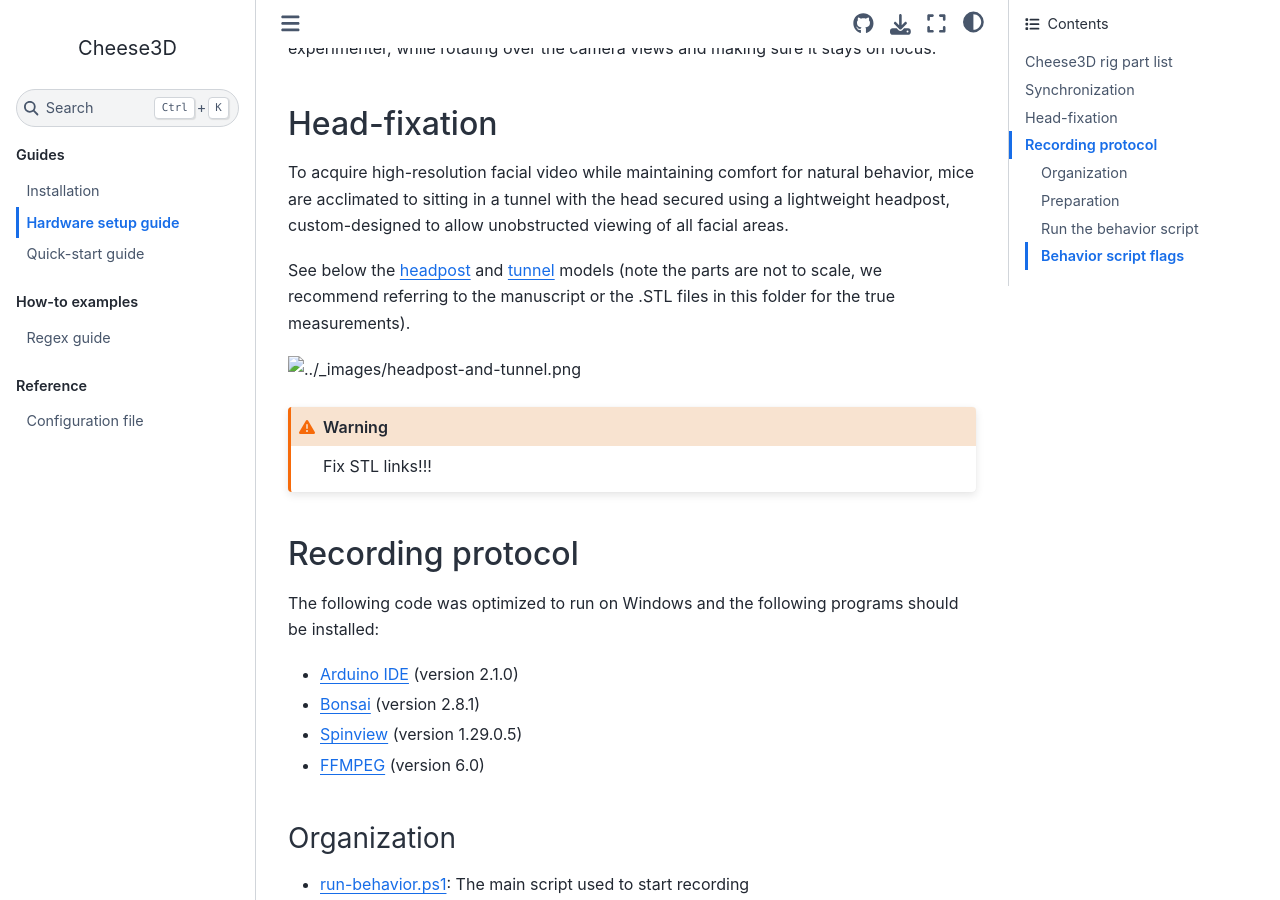
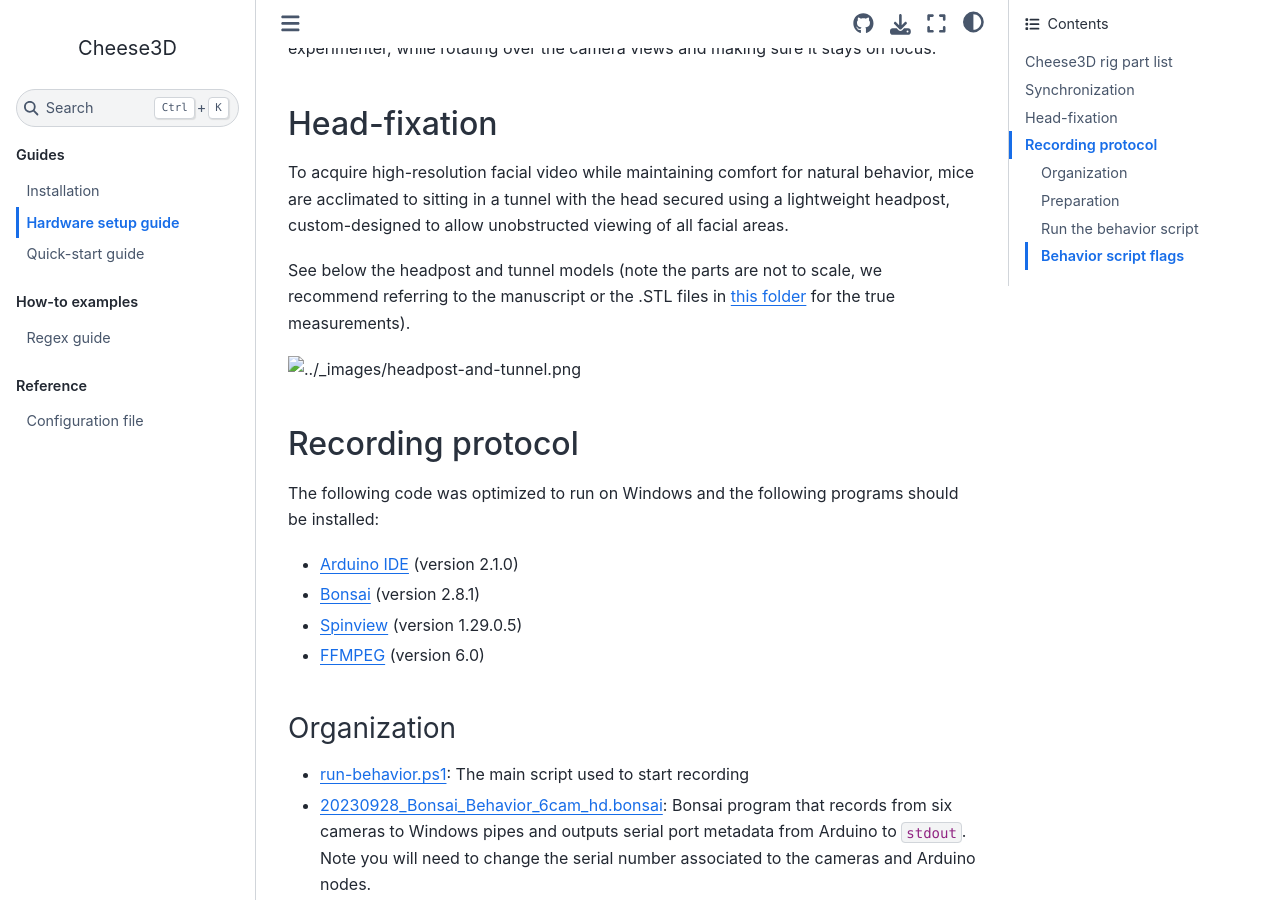
Before and after one commit to Hou-Lab-CSHL/cheese3d, a Sphinx documentation site: the page built from docs/source/guides/hardware.rst, in a window 1280 px wide and 900 px high, scrolled down 3169 px. Built offline with Sphinx 7.4.7 and the Sphinx Book theme 1.1.4, drawn with Linux system fonts in a browser that asks for light colours.

Commit message:
Add more hardware information to docs

```diff
--- a/docs/source/guides/hardware.rst
+++ b/docs/source/guides/hardware.rst
@@ -284,13 +284,9 @@
 
 To acquire high-resolution facial video while maintaining comfort for natural behavior, mice are acclimated to sitting in a tunnel with the head secured using a lightweight headpost, custom-designed to allow unobstructed viewing of all facial areas.
 
-See below the `headpost <hardware/final_headpost_design.stl>`_ and `tunnel <hardware/mouse_tunnel_tube_mark21_v2.stl>`_ models (note the parts are not to scale, we recommend referring to the manuscript or the .STL files in this folder for the true measurements).
+See below the headpost and tunnel models (note the parts are not to scale, we recommend referring to the manuscript or the .STL files in `this folder <https://github.com/Hou-Lab-CSHL/cheese3d/tree/main/hardware>`__ for the true measurements).
 
 .. image:: /_static/headpost-and-tunnel.png
-
-.. warning::
-
-    Fix STL links!!!
 
 Recording protocol
 ------------------
```
Also changed, not shown: README.md (+2 -0 lines), hardware/README.md.
